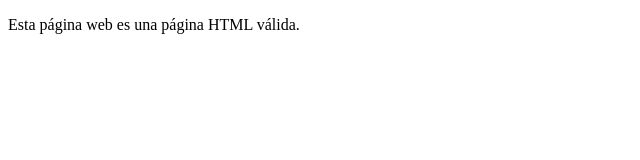
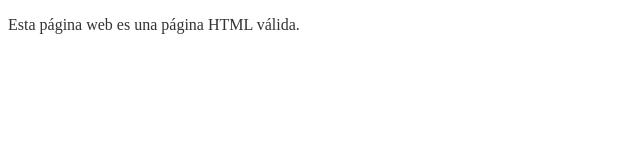
Before and after one commit to CarlosDLafu/ProvaGitServer, a plain HTML site: page index.html in a window 1280 px wide. Shown: the full height of the page, 0-640 px from the left. Drawn offline with Linux system fonts and the light colour scheme.

Commit message:
Change color to p

```diff
--- a/index.html
+++ b/index.html
@@ -1,17 +1,3 @@
-   <!DOCTYPE html>
-
-
-<html lang="es">
-
-
-<head>
-  <meta charset="utf-8">
-  <title>HTML</title>
-  <meta name="viewport" content="width=device-width, initial-scale=1.0">
-  <link rel="stylesheet" href="estilo.css">
-</head>
-
-
 <!DOCTYPE html>
 <html lang="es">
 <head>
@@ -22,6 +8,6 @@
 </head>
 
 <body>
-  <p>Esta página web es una página HTML válida.</p>
+  <p style="color: #333;">Esta página web es una página HTML válida.</p>
 </body>
 </html>
```
